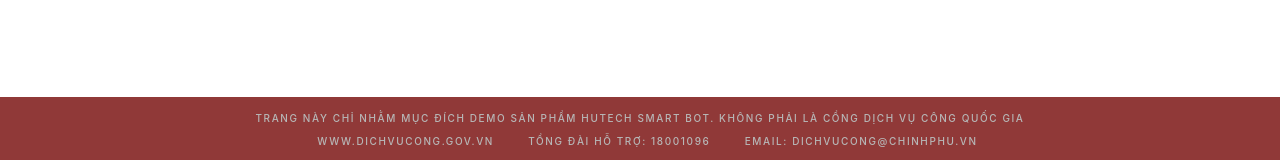
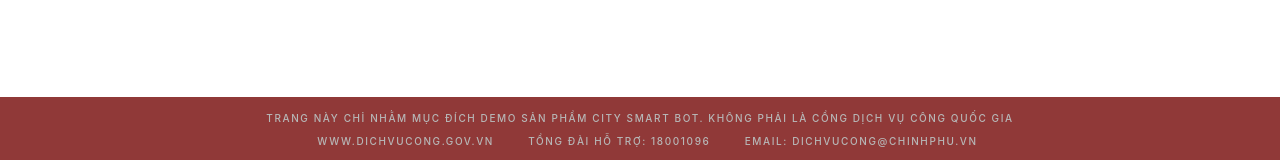
Before and after one commit to minhquan23102000/he-thong-tiep-dan, a Flask app: page / in a window 1280 px wide. Shown: the part 1227-1387 px from the top of the page. Run offline with Flask 2, Linux system fonts and the light colour scheme; data comes from the database, SQL or seed files in the repository; data that the repository does not hold is empty; parts of the project's set-up code (start-up, migrations or seed data) failed here and were passed over; some libraries are stand-ins or nearby versions.

Commit message:
Update footer in base.html template

```diff
--- a/website/templates/base1.html
+++ b/website/templates/base1.html
@@ -246,7 +246,7 @@
                 <div class="footer-bottom">
                     <div class="container">
                         <div class="add">
-                            <p> Trang này chỉ nhằm mục đích demo sản phẩm HUTECH Smart Bot. Không phải là cổng dịch vụ công quốc gia </p>
+                            <p> Trang này chỉ nhằm mục đích demo sản phẩm City Smart Bot. Không phải là cổng dịch vụ công quốc gia </p>
                         </div>
                         <div class="add">
                             <p>www.dichvucong.gov.vn</p>
```
